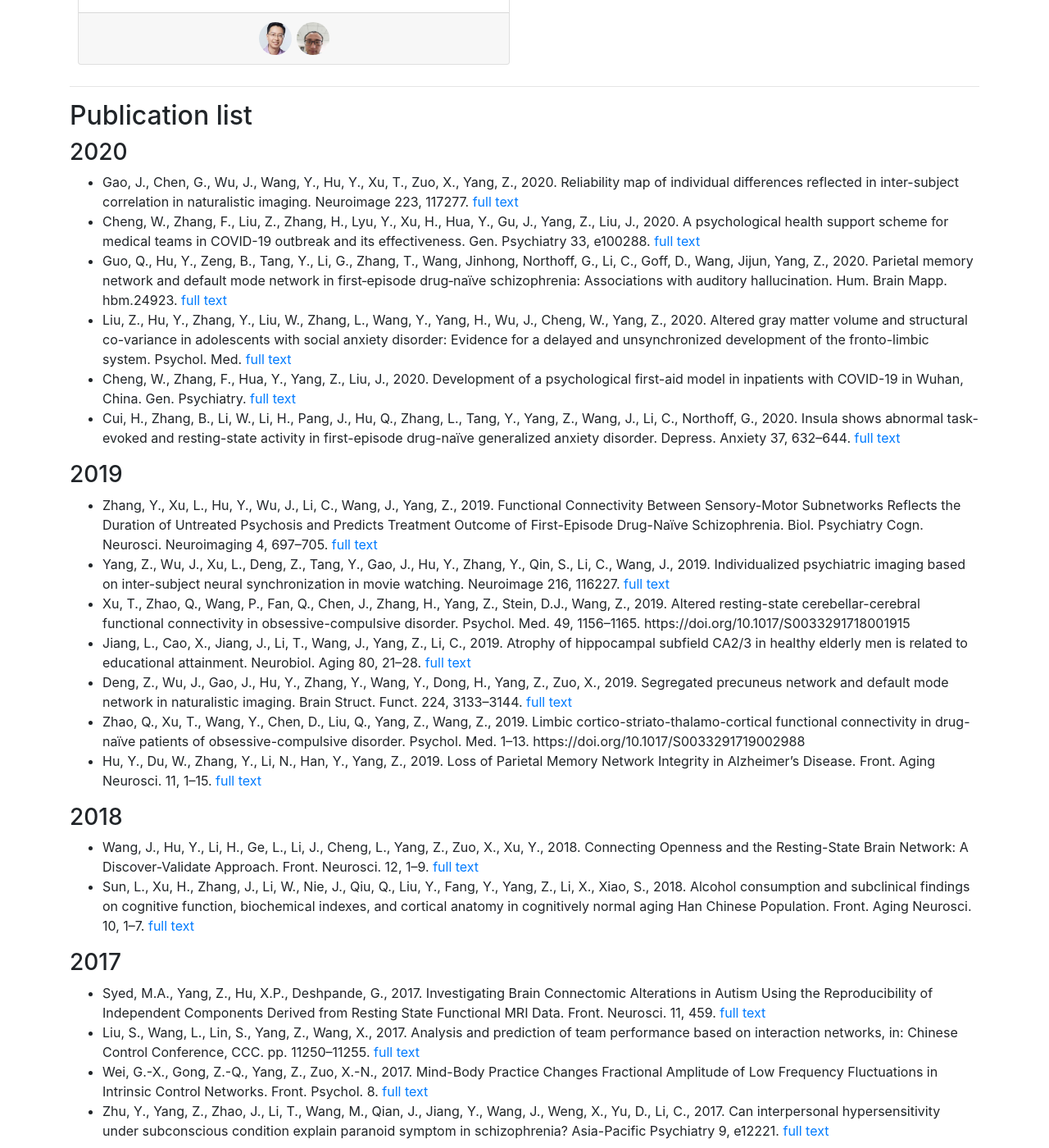
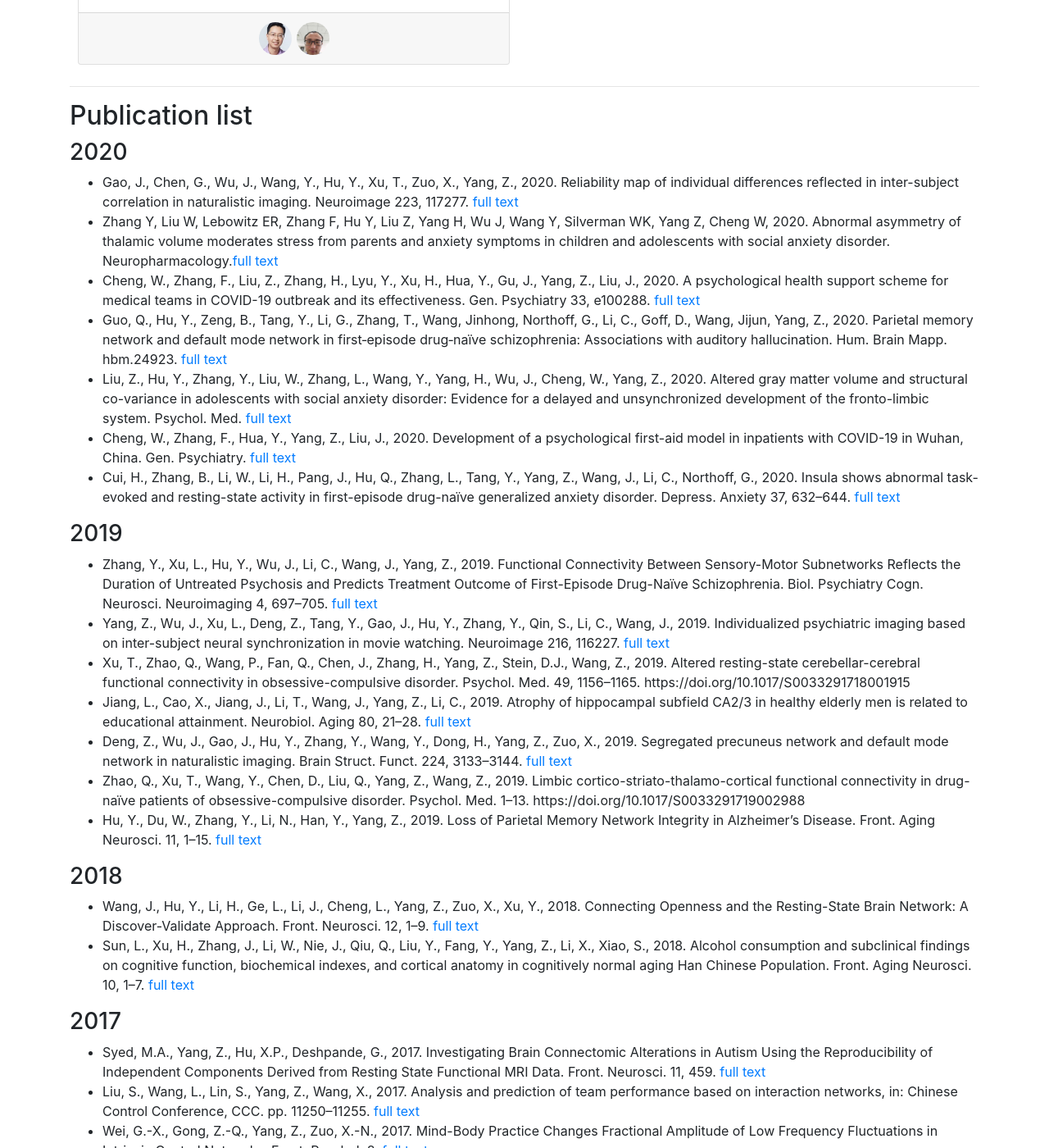
Before and after one commit to PHI-group/phi-group.github.io, a Jekyll site: the page built from publications.md, in a window 1280 px wide and 1400 px high, scrolled down 3224 px. Shown: the whole window at 82% size. Built offline with Jekyll 4.4.1, drawn with Linux system fonts in a browser that asks for light colours; some of the changed text lies outside the part shown.

Commit message:
updated publication list

```diff
--- a/publications.md
+++ b/publications.md
@@ -18,6 +18,7 @@ title: Publications
 ## Publication list
 ### 2020
 - Gao, J., Chen, G., Wu, J., Wang, Y., Hu, Y., Xu, T., Zuo, X., Yang, Z., 2020. Reliability map of individual differences reflected in inter-subject correlation in naturalistic imaging. Neuroimage 223, 117277. [full text](https://doi.org/10.1016/j.neuroimage.2020.117277)
+- Zhang Y, Liu W, Lebowitz ER, Zhang F, Hu Y, Liu Z, Yang H, Wu J, Wang Y, Silverman WK, Yang Z, Cheng W, 2020. Abnormal asymmetry of thalamic volume moderates stress from parents and anxiety symptoms in children and adolescents with social anxiety disorder. Neuropharmacology.[full text](https://doi.org/10.1016/j.neuropharm.2020.108301)
 - Cheng, W., Zhang, F., Liu, Z., Zhang, H., Lyu, Y., Xu, H., Hua, Y., Gu, J., Yang, Z., Liu, J., 2020. A psychological health support scheme for medical teams in COVID-19 outbreak and its effectiveness. Gen. Psychiatry 33, e100288. [full text](https://doi.org/10.1136/gpsych-2020-100288)
 - Guo, Q., Hu, Y., Zeng, B., Tang, Y., Li, G., Zhang, T., Wang, Jinhong, Northoff, G., Li, C., Goff, D., Wang, Jijun, Yang, Z., 2020. Parietal memory network and default mode network in first‐episode drug‐naïve schizophrenia: Associations with auditory hallucination. Hum. Brain Mapp. hbm.24923. [full text](https://doi.org/10.1002/hbm.24923)
 - Liu, Z., Hu, Y., Zhang, Y., Liu, W., Zhang, L., Wang, Y., Yang, H., Wu, J., Cheng, W., Yang, Z., 2020. Altered gray matter volume and structural co-variance in adolescents with social anxiety disorder: Evidence for a delayed and unsynchronized development of the fronto-limbic system. Psychol. Med. [full text](https://doi.org/10.1017/S0033291720000495)
@@ -48,6 +49,7 @@ title: Publications
 
 ### 2016
 
+- Yang, Z., Zuo, X-N., McMahon, K,L., Craddock, R.C., Kelly, C., de Zubicaray, G.I., Hickie, I., Bandettini, P.A., Castellanos, F.X., Milham, M.P., Wright, M.J. (2016). Genetic and environmental contributions to functional connectivity architecture of the human brain. Cerebral Cortex. 26:2341-2352. [full text](https://doi.org/10.1093/cercor/bhw027)
 - Hu, Y., Wang, J., Li, C., Wang, Y.S., Yang, Z., Zuo, X.N., 2016. Segregation between the parietal memory network and the default mode network: effects of spatial smoothing and model order in ICA. Sci. Bull. 61, 1844–1854. [full text](https://doi.org/10.1007/s11434-016-1202-z)
 - Yang, Z., Qiu, J., Wang, P., Liu, R., Zuo, X.N., 2016. Brain structure–function associations identified in large-scale neuroimaging data. Brain Struct. Funct. 221, 4459–4474. [full text](https://doi.org/10.1007/s00429-015-1177-6)
 
```
